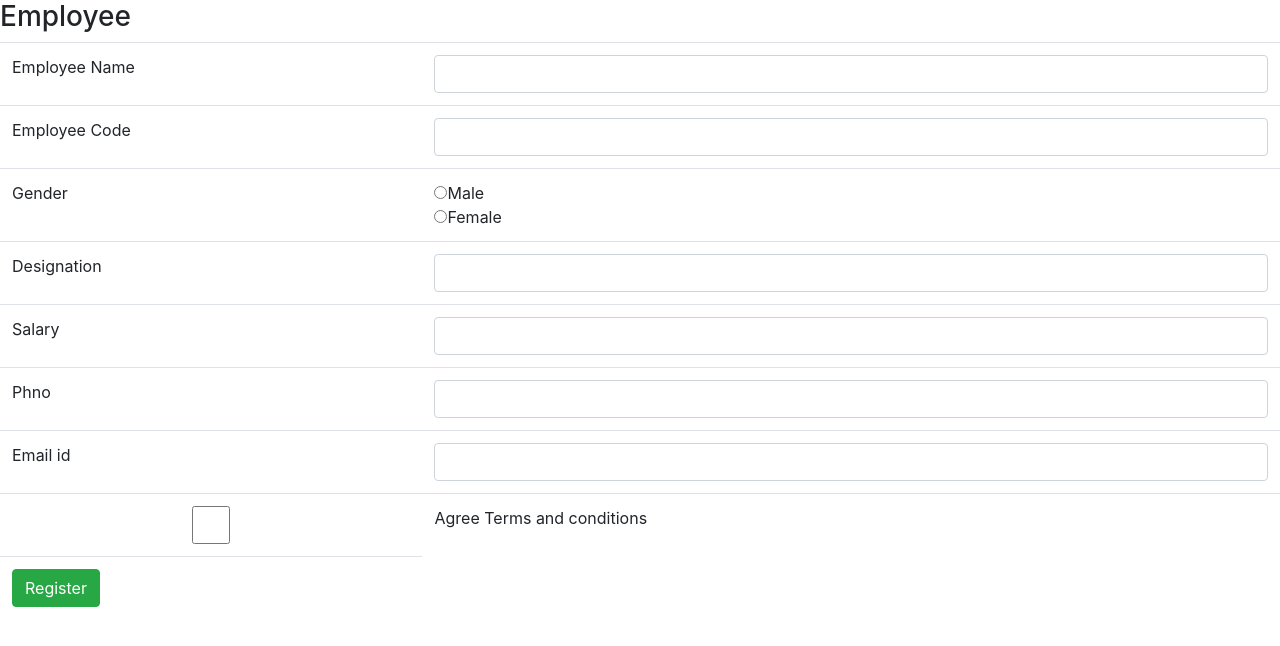
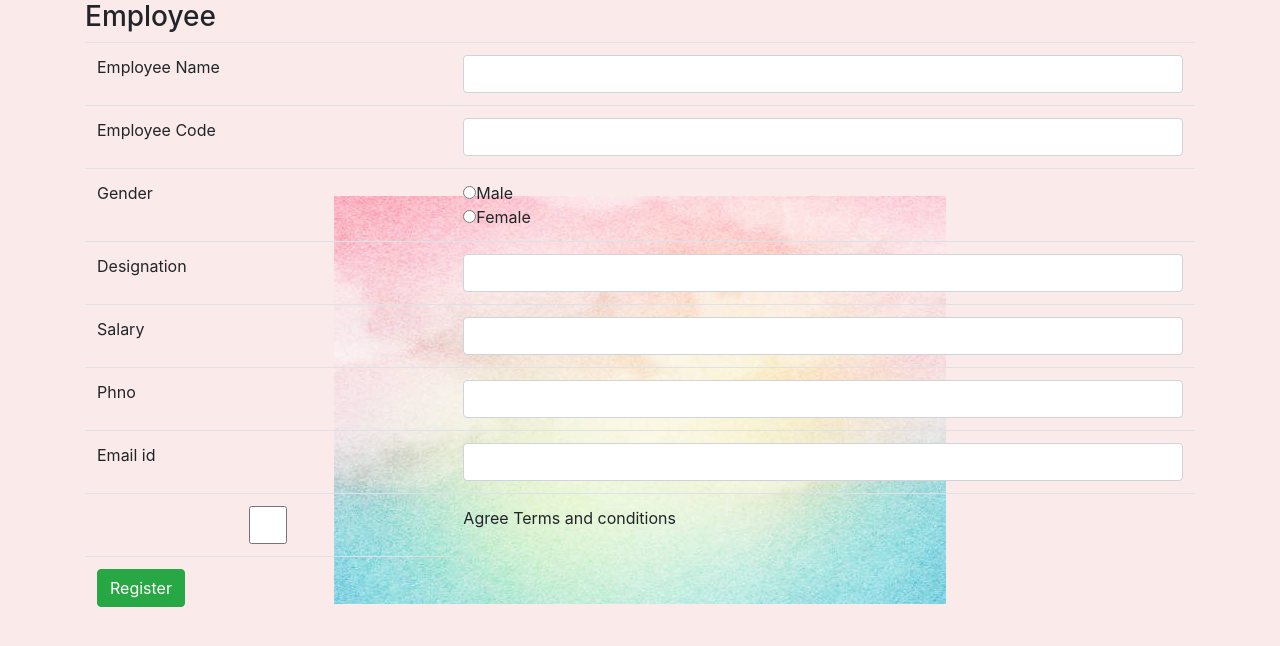
Before and after one commit to bismipoulose999/Employee-App, a PHP site: page / in a window 1280 px wide. Shown: the top 646 px of the page. Run offline with PHP 8.4, Linux system fonts and the light colour scheme.

Commit message:
css added

```diff
--- /dev/null
+++ b/css/style.css
@@ -0,0 +1,4 @@
+.bgcolor
+{
+    background: rgb(250, 234, 234) url("../images/image.jpg")no-repeat fixed center;
+}
--- a/index.php
+++ b/index.php
@@ -1,13 +1,18 @@
 <!DOCTYPE html>
 <html lang="en">
 <head>
+    <link rel="stylesheet" href="css/style.css">
     <meta charset="UTF-8">
     <meta name="viewport" content="width=device-width, initial-scale=1.0">
     <title>Employee</title>
     <link rel="stylesheet" href="https://cdn.jsdelivr.net/npm/bootstrap@4.5.3/dist/css/bootstrap.min.css" integrity="sha384-TX8t27EcRE3e/ihU7zmQxVncDAy5uIKz4rEkgIXeMed4M0jlfIDPvg6uqKI2xXr2" crossorigin="anonymous">
 </head>
-<body>
-    <h3>Employee</h3>
+<body class="bgcolor">
+
+    <div class="container">
+        <div class="row">
+            <div class="col">
+                <h3>Employee</h3>
     <table class="table">
     <tr>
         <td>Employee Name</td>
@@ -46,5 +51,8 @@
         <td><button class="btn btn-success">Register</button></td>
     </tr>
     </table>
+            </div>
+        </div>
+    </div>
 </body>
 </html>
```
Also changed, not shown: images/image.jpg (added), images/istockphoto-1159680726-612x612.jpg (added).
